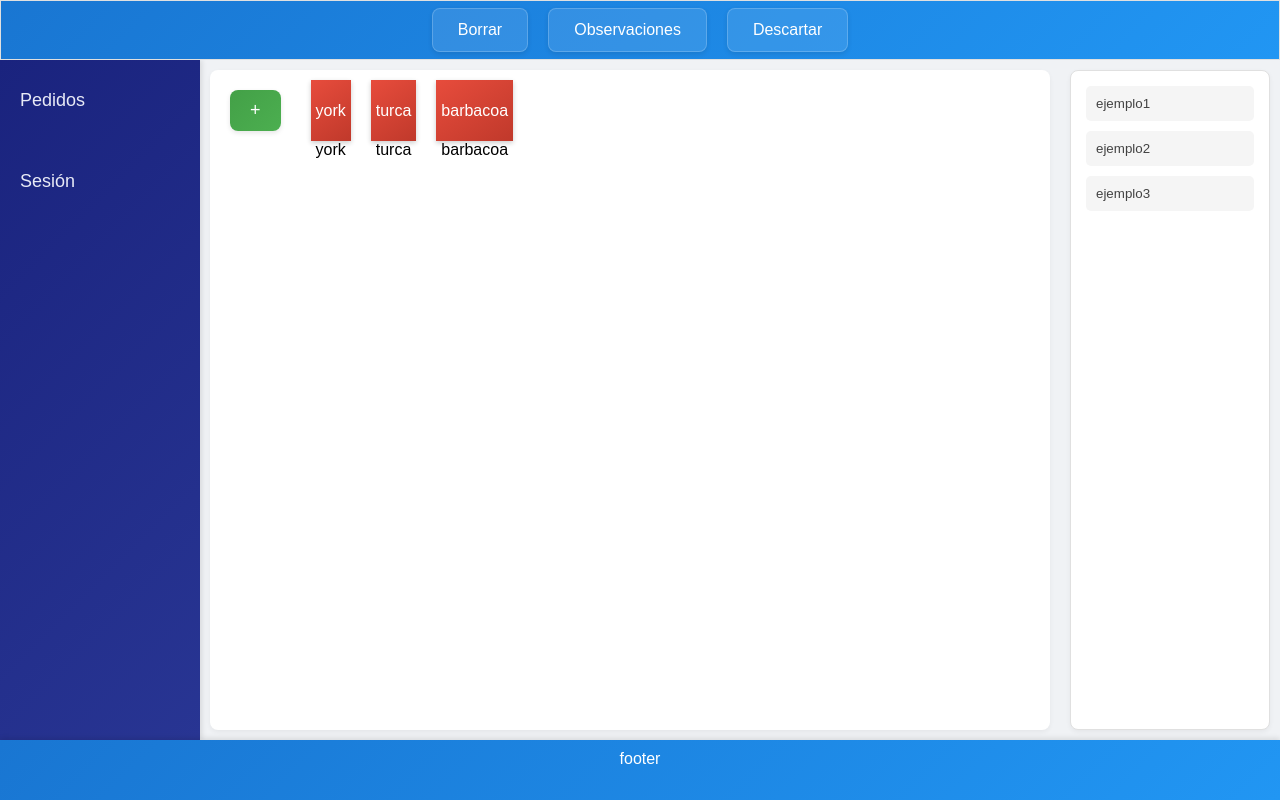
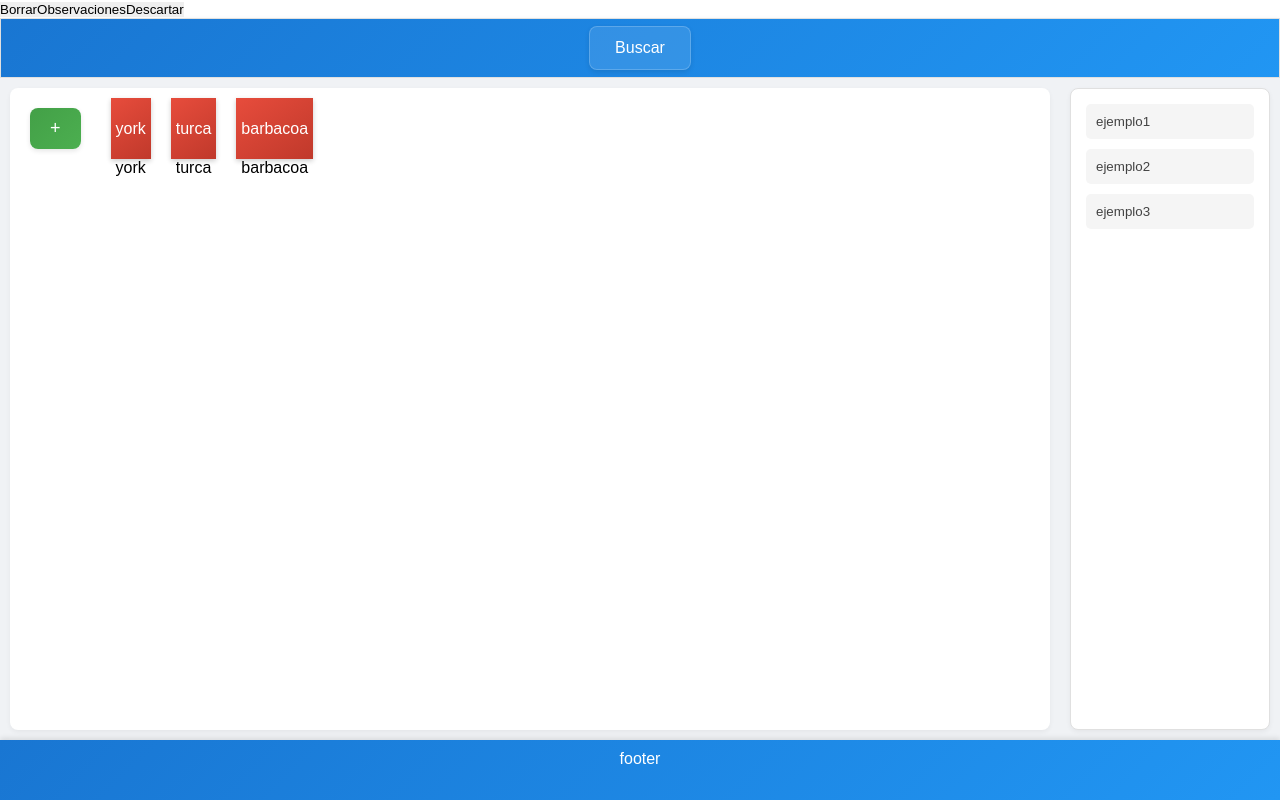
Before and after one commit to sauldm/HelpHosp, a React (Vite) app in the folder frontend/: page /productos in a window 1280 px wide. Built offline with nearby package versions, Linux system fonts and the light colour scheme.

Commit message:
separar navbar general de navbar productos

```diff
--- /dev/null
+++ b/frontend/src/components/BarraProductosParaPedido.jsx
@@ -0,0 +1,8 @@
+const BarraProductosParaPedido = () => {
+  return (
+    <>
+      <div className="barraProductosPedido"></div>
+    </>
+  );
+};
+export default BarraProductosParaPedido;
--- a/frontend/src/components/HeaderProductos.jsx
+++ b/frontend/src/components/HeaderProductos.jsx
@@ -1,11 +1,25 @@
+import { useNavigate } from "react-router-dom";
+
 const HeaderProductos = () => {
+  const navigate = useNavigate();
   return (
     <>
-      <header>
-        <button>Borrar</button>
-        <button>Observaciones</button>
-        <button>Descartar</button>
-      </header>
+      <div className="headerContainer">
+        <div className="contenedorBotones">
+          <button>Borrar</button>
+          <button>Observaciones</button>
+          <button
+            onClick={() => {
+              navigate("/");
+            }}
+          >
+            Descartar
+          </button>
+        </div>
+        <header>
+          <button>Buscar</button>
+        </header>
+      </div>
     </>
   );
 };
--- a/frontend/src/components/Navbar.jsx
+++ b/frontend/src/components/Navbar.jsx
@@ -1,17 +1,13 @@
-import { Link } from "react-router-dom";
+import { Link, useLocation } from "react-router-dom";
+import NavbarGeneral from "./NavbarGeneral";
+import BarraProductosParaPedido from "./BarraProductosParaPedido";
 
 function Navbar() {
-  return (
-    <nav className="navbar">
-      <ul>
-        <li>
-          <Link to="/">Pedidos</Link>
-        </li>
-        <li>
-          <Link to="/sesion">Sesión</Link>
-        </li>
-      </ul>
-    </nav>
+  const location = useLocation();
+  return location.pathname === "/productos" ? (
+    <BarraProductosParaPedido />
+  ) : (
+    <NavbarGeneral />
   );
 }
 
--- /dev/null
+++ b/frontend/src/components/NavbarGeneral.jsx
@@ -0,0 +1,18 @@
+import { Link } from "react-router-dom";
+
+const NavbarGeneral = () => {
+  return (
+    <nav className="navbar">
+      <ul>
+        <li>
+          <Link to="/">Pedidos</Link>
+        </li>
+        <li>
+          <Link to="/sesion">Sesión</Link>
+        </li>
+      </ul>
+    </nav>
+  );
+};
+
+export default NavbarGeneral;
```
